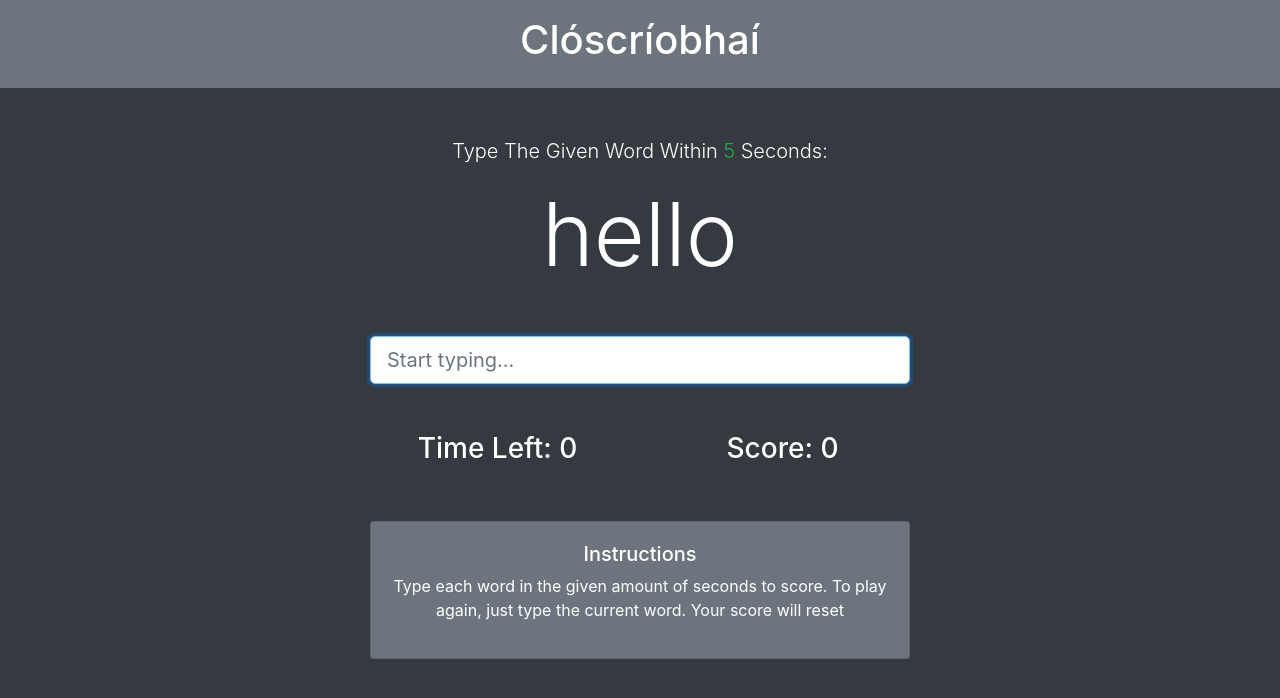
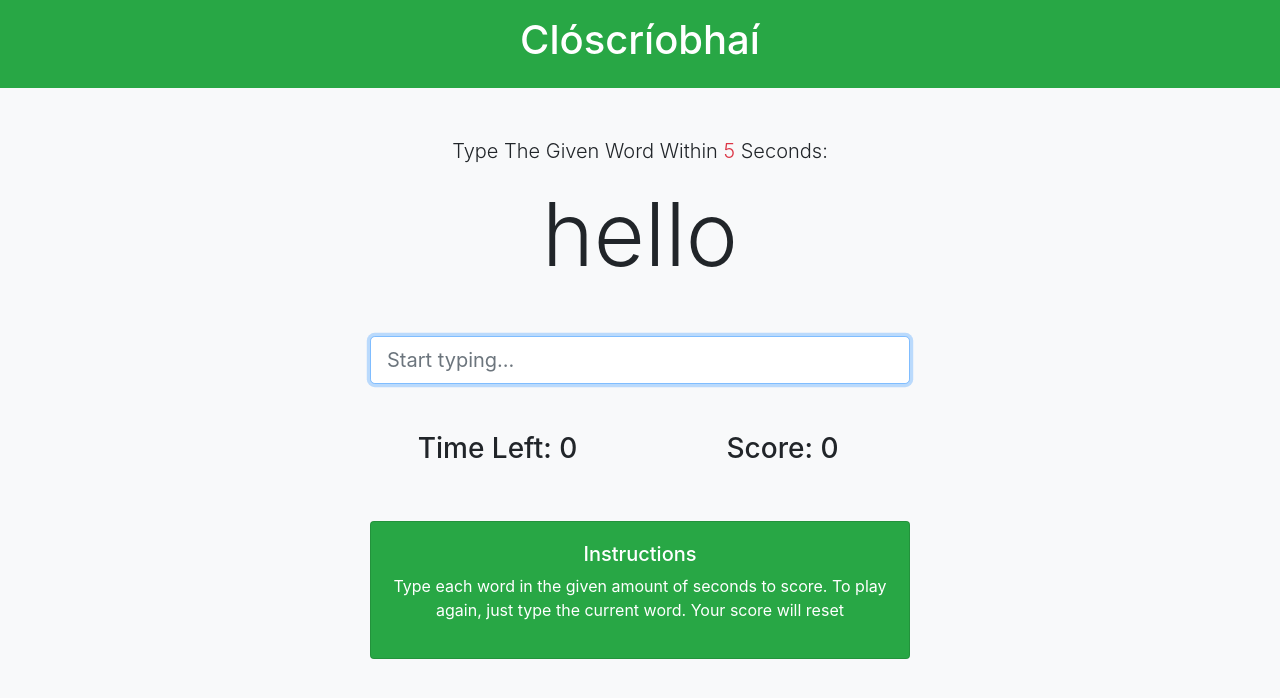
Before and after one commit to GK-Hynes/speed-typing, a plain HTML site: page index.html in a window 1280 px wide. Drawn offline with nearby package versions, Linux system fonts and the light colour scheme.

Commit message:
Edit Bootstrap theme

```diff
--- a/index.html
+++ b/index.html
@@ -10,8 +10,8 @@
     integrity="sha384-ggOyR0iXCbMQv3Xipma34MD+dH/1fQ784/j6cY/iJTQUOhcWr7x9JvoRxT2MZw1T" crossorigin="anonymous">
 </head>
 
-<body class="bg-dark text-white ">
-  <header class="bg-secondary text-center p-3 mb-5">
+<body class="bg-light">
+  <header class="bg-success text-white text-center p-3 mb-5">
     <h1>Clóscríobhaí</h1>
   </header>
   <div class="container text-center">
@@ -20,7 +20,7 @@
     <div class="row">
       <div class="col-md-6 mx-auto">
         <p class="lead">Type The Given Word Within
-          <span class="text-success" id="seconds">5</span> Seconds:</p>
+          <span class="text-danger" id="seconds">5</span> Seconds:</p>
         <h2 class="display-2 mb-5" id="current-word">hello</h2>
         <input type="text" class="form-control form-control-lg" placeholder="Start typing..." id="word-input" autofocus>
         <h4 class="mt-3" id="message"></h4>
@@ -42,7 +42,7 @@
         <!-- Instructions -->
         <div class="row mt-5">
           <div class="col-md-12">
-            <div class="card card-body bg-secondary text-white">
+            <div class="card card-body bg-success text-white">
               <h5>Instructions</h5>
               <p>Type each word in the given amount of seconds to score. To play again, just type the current word. Your
                 score
```
